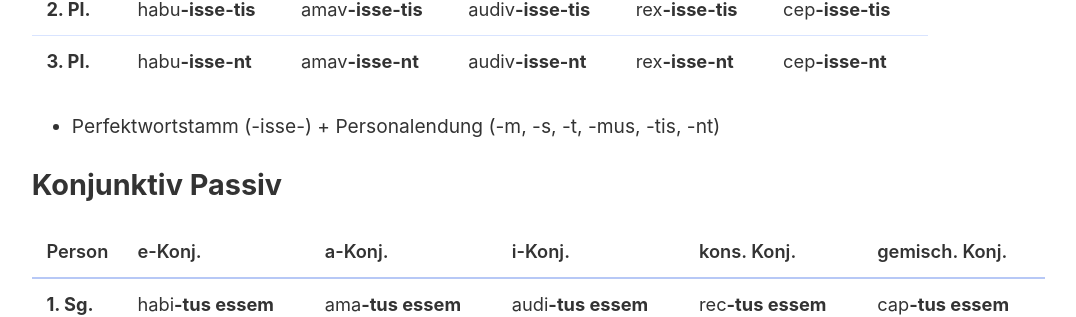
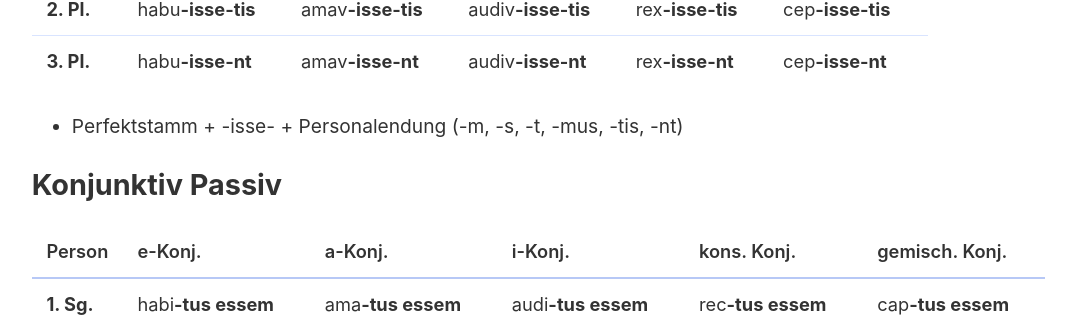
Before and after one commit to lutz-stu/school-blog, a Jekyll site: the page built from _notes/Latein/plusquamperfekt.md, in a window 1280 px wide. Shown: the part 741-1058 px from the top of the page, without its empty margins (45-1121 px from the left). Built offline with Jekyll 4.4.1, drawn with Linux system fonts in a browser that asks for light colours.

Commit message:
Fix Latein content (PQP)

```diff
--- a/_notes/Latein/plusquamperfekt.md
+++ b/_notes/Latein/plusquamperfekt.md
@@ -17,7 +17,7 @@ Person | e-Konj. | a-Konj. | i-Konj. | kons. Konj. | gemisch. Konj.
 **2. Pl.** | habu**-isse-tis** | amav**-isse-tis** | audiv**-isse-tis** | rex**-isse-tis** | cep**-isse-tis**
 **3. Pl.** | habu**-isse-nt** | amav**-isse-nt** | audiv**-isse-nt** | rex**-isse-nt** | cep**-isse-nt**
 
-- Perfektwortstamm (-isse-) + Personalendung (-m, -s, -t, -mus, -tis, -nt)
+- Perfektstamm + -isse- + Personalendung (-m, -s, -t, -mus, -tis, -nt)
 
 ## Konjunktiv Passiv
 
```
